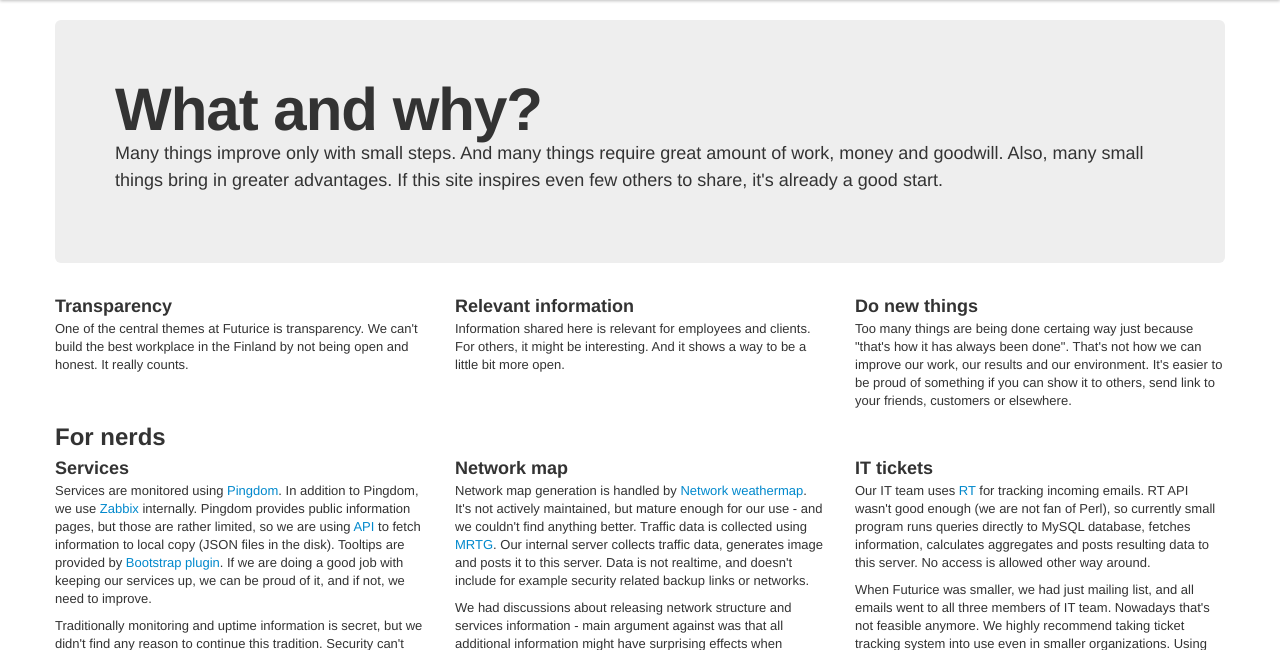
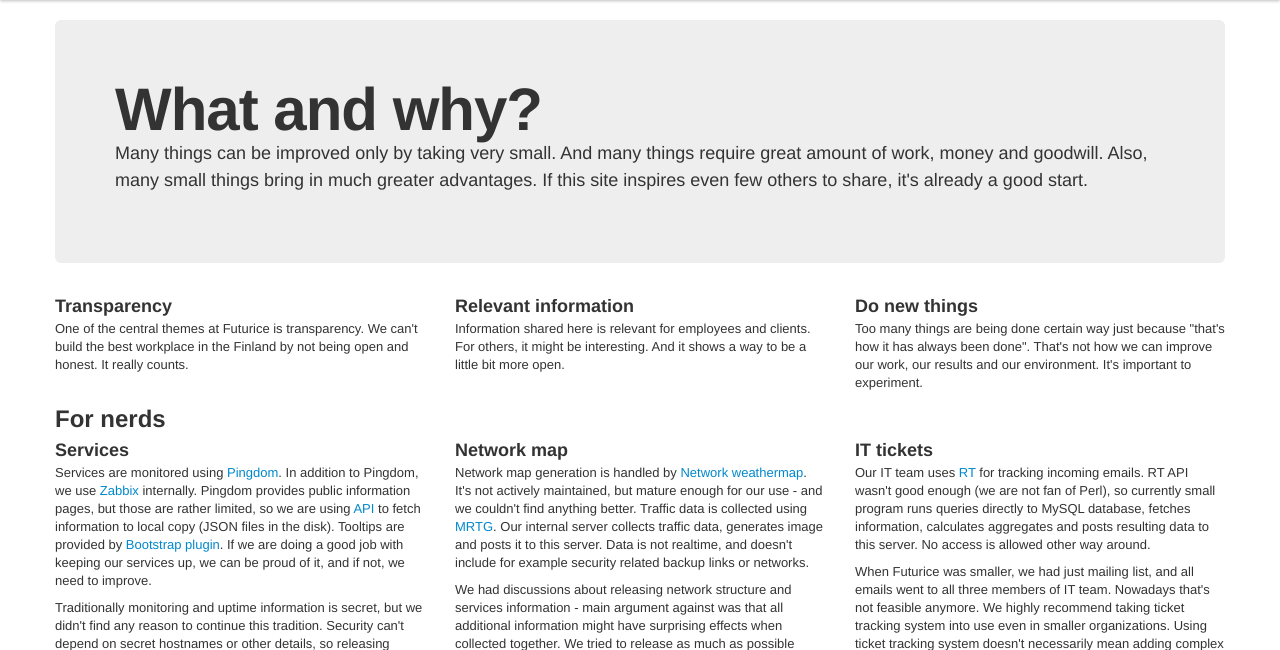
Before and after one commit to ojarva/status.futurice.com, a PHP site: page /index.php?page=what in a window 1280 px wide. Shown: the part 40-690 px from the top of the page. Run offline with PHP 8.4, Linux system fonts and the light colour scheme.

Commit message:
Small spelling fixes

```diff
--- a/pages/what.php
+++ b/pages/what.php
@@ -2,8 +2,8 @@
 <div class="hero-unit">
 <h1>What and why?</h1>
 
-<p>Many things improve only with small steps. And many things require great amount of work, money and
-goodwill. Also, many small things bring in greater advantages. If this site inspires even few others to
+<p>Many things can be improved only by taking very small. And many things require great amount of work, money and
+goodwill. Also, many small things bring in much greater advantages. If this site inspires even few others to
 share, it's already a good start.</p>
 
 </div>
@@ -21,9 +21,9 @@ share, it's already a good start.</p>
 	<div class="span4">
 		<h3>Do new things</h3>
 
-		<p>Too many things are being done certaing way just because "that's how it has always
-been done". That's not how we can improve our work, our results and our environment. It's easier to be
-proud of something if you can show it to others, send link to your friends, customers or elsewhere.</p>
+		<p>Too many things are being done certain way just because "that's how it has always
+been done". That's not how we can improve our work, our results and our environment. It's important to
+experiment.</p>
 
 	</div>
 </div>
```
Also changed, not shown: 1 other file.
